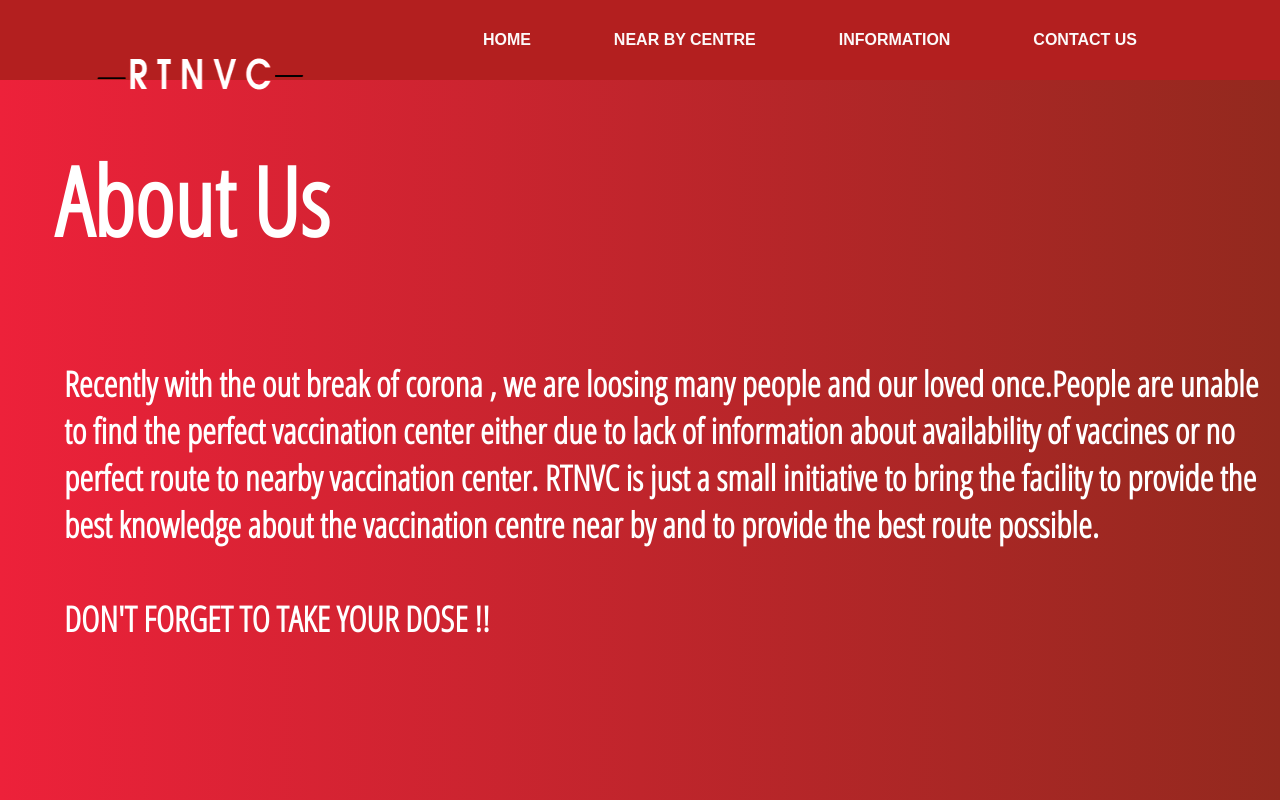
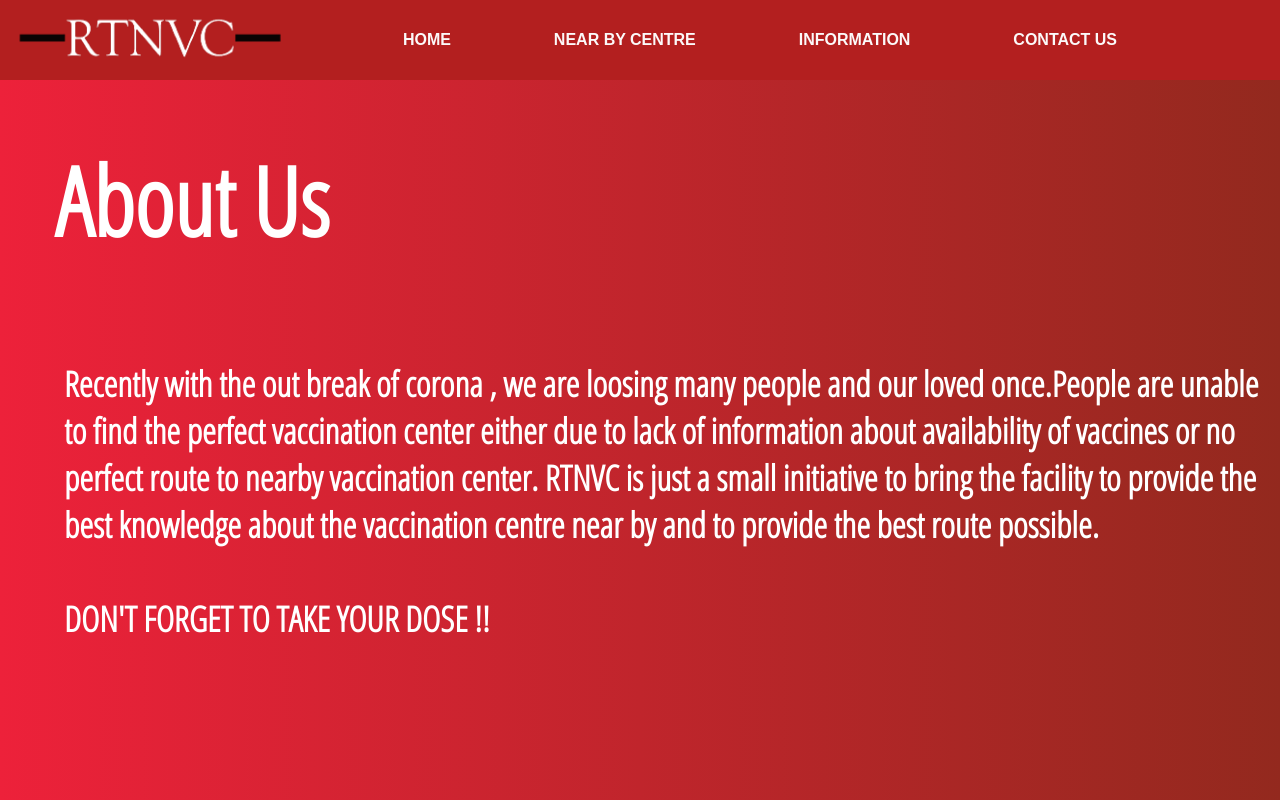
Before and after one commit to ishika1501/RTNVC, a plain HTML site: page about.html in a window 1280 px wide. Shown: the top 800 px of the page. Drawn offline with Linux system fonts and the light colour scheme.

Commit message:
new files added

```diff
--- a/about.html
+++ b/about.html
@@ -19,7 +19,7 @@
 
 <body>
     <div class="nav">
-        <div class="logo"><img src="./pictures/Grey_Modern_Elegance_Home_Lifestyle_Logo-removebg-preview (1).png" ></div>
+        <div class="logo"><img src="./pictures/Untitledishika-removebg-preview.png" width="300" height="200" ></div>
         <ul class="list-items">
           <li class="list"><a href="file:///C:/Users/my%20pc/Desktop/corona/corona.html" class="link">HOME</a></li>
           <li class="list"><a href="file:///C:/Users/my%20pc/Desktop/corona/coronanearme.html" class="link">NEAR BY CENTRE</a></li>
--- a/aboutme.css
+++ b/aboutme.css
@@ -10,10 +10,6 @@
     background: -webkit-linear-gradient(to right, #93291E, #ED213A);  /* Chrome 10-25, Safari 5.1-6 */
     background: linear-gradient(to left, #93291E, #ED213A);
   }
-  .logo img {
-    height:500px;
-    width:400px;
-    }
 
 .page2 {
 
```
Also changed, not shown: corona.html (+1 -1 lines), coronanearme.html (+1 -1 lines), map.html (+1 -1 lines), pictures/Untitledishika-removebg-preview.png (added).
